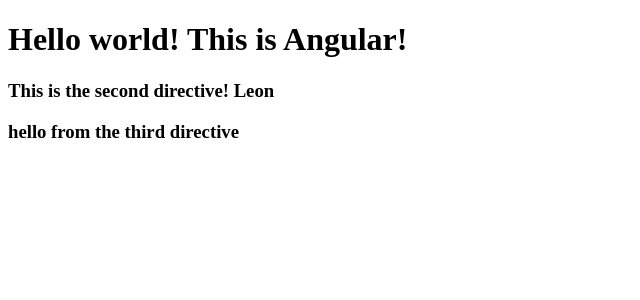
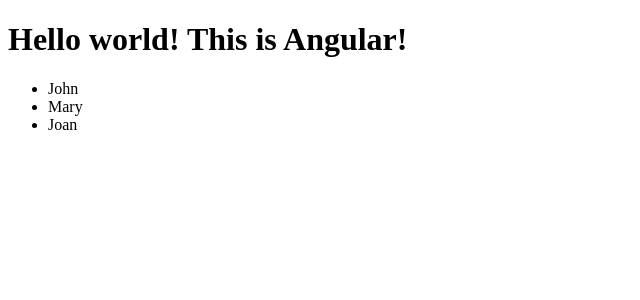
Before and after one commit to IceDragoon064/CW_02_Angular, an Angular app in the folder myapp/: page / in a window 1280 px wide. Shown: the top 300 px of the page, without its empty margins (0-640 px from the left). Built offline with nearby package versions, Linux system fonts and the light colour scheme.

Commit message:
Service exercise

```diff
--- a/myapp/src/app/app.component.ts
+++ b/myapp/src/app/app.component.ts
@@ -1,11 +1,22 @@
 import { Component } from '@angular/core';
+import { MyDataService } from './myDataService';
 
 @Component({
   selector: 'app-root',
-  template: '<h1>Hello world! {{title}}</h1> <app-second [firstName] = "author"></app-second>',
-  styleUrls: ['./app.component.css']
+  template: '<h1>Hello world! {{title}}</h1><ul><li *ngFor="let name of names">{{name}}</li></ul>',
+  styleUrls: ['./app.component.css'],
+  providers: [MyDataService]
 })
 export class AppComponent {
   title = 'This is Angular!';
-  public author = "Leon";
+  names: Array<any>;
+
+  // Create instance of 'MyDataService' right in the constructor
+  // header.
+  constructor(myDataService: MyDataService) {
+     // Use service to call getNames() method.
+    this.names = myDataService.getNames();
+  }
+
+
 }
--- /dev/null
+++ b/myapp/src/app/myDataService.ts
@@ -0,0 +1,11 @@
+import { Component } from '@angular/core';
+// This is the service.
+export class MyDataService {
+names: Array<any>;
+constructor() {
+this.names = ['John', 'Mary', 'Joan'];
+}
+getNames() {
+return this.names;
+}
+}
```
